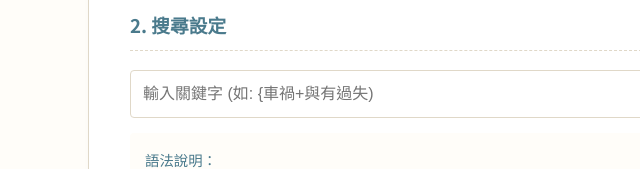
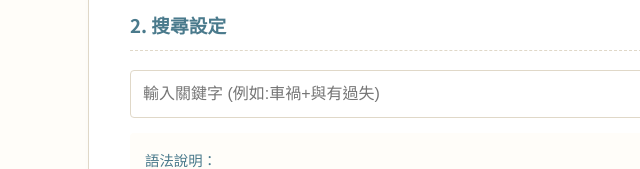
Before and after one commit to ysklushi/toolbox, a plain HTML site: page tools/judgment_search.html in a window 1280 px wide. Shown: the part 457-626 px from the top of the page, 2-642 px from the left. Drawn offline with Linux system fonts and the light colour scheme.

Commit message:
Add files via upload

```diff
--- a/tools/judgment_search.html
+++ b/tools/judgment_search.html
@@ -222,7 +222,7 @@
     <div class="panel">
         <h3>2. 搜尋設定</h3>
         <div class="search-box">
-            <input type="text" id="searchInput" placeholder="輸入關鍵字 (如: {車禍+與有過失)" disabled onkeypress="if(event.key==='Enter') startSearch()">
+            <input type="text" id="searchInput" placeholder="輸入關鍵字 (例如:車禍+與有過失)" disabled onkeypress="if(event.key==='Enter') startSearch()">
             <button id="searchBtn" class="btn" onclick="startSearch()" disabled>🔍 搜尋</button>
             <button id="stopBtn" class="btn" style="background:var(--danger); display:none;" onclick="stopSearch()">⏹ 停止</button>
         </div>
```
